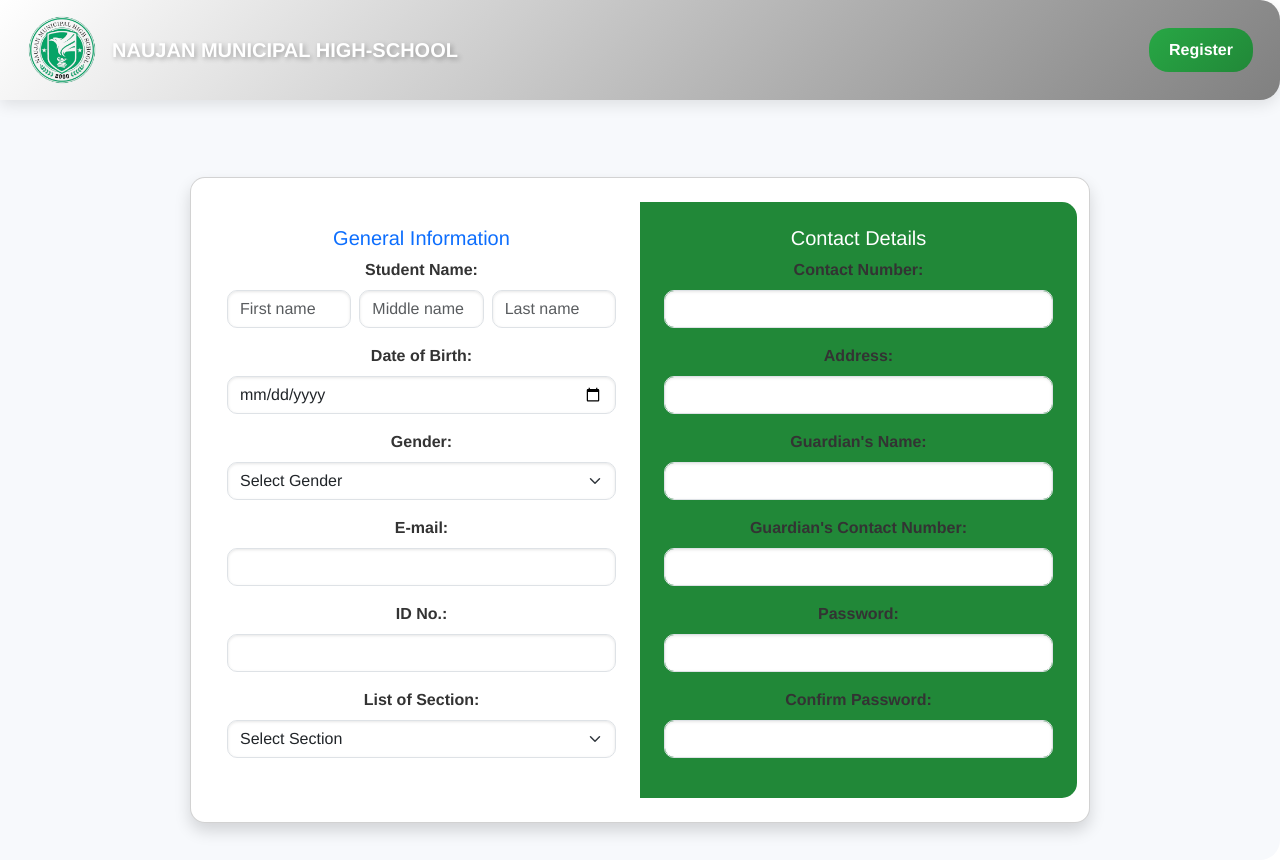
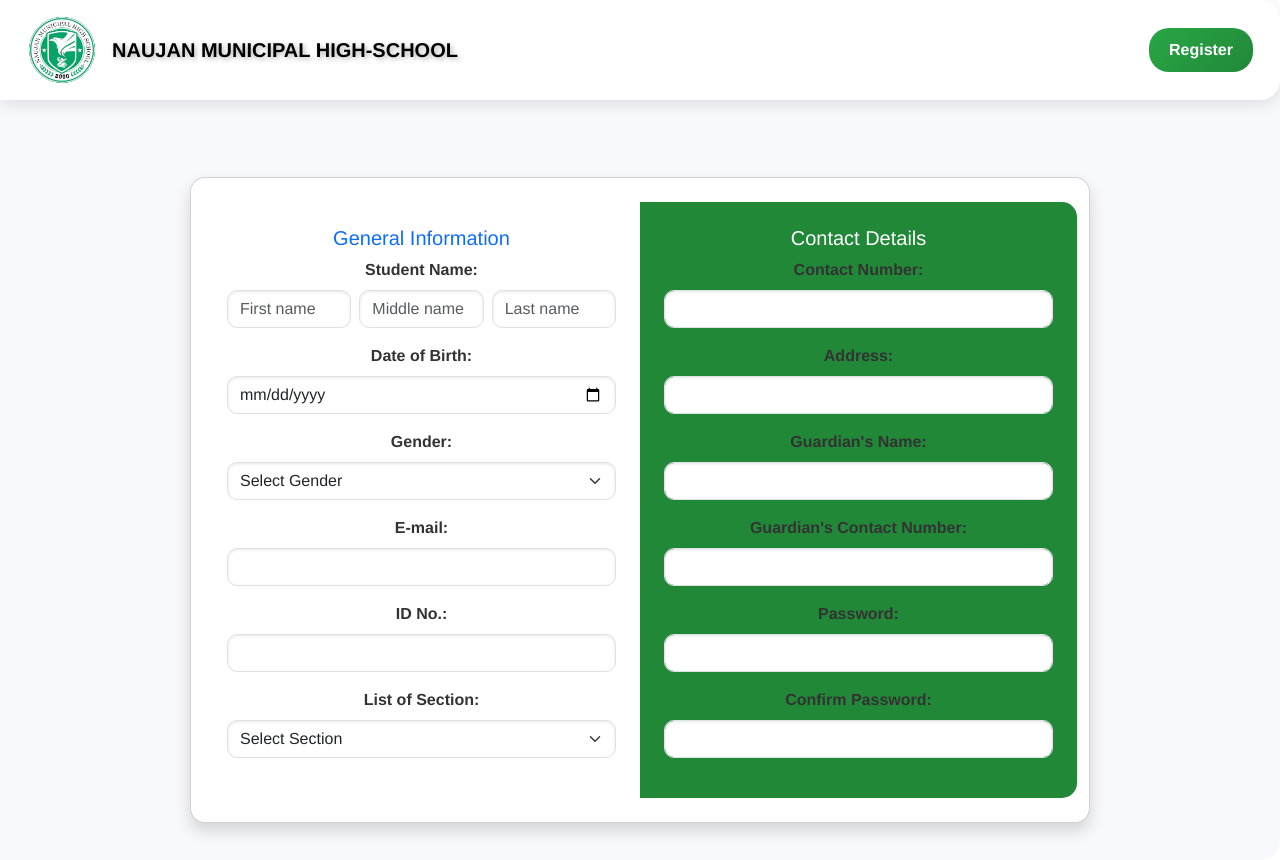
Before and after one commit to jinwoo00/FinalProject_AppDev, a Vue app in the folder frontend/: page /register in a window 1280 px wide. Built offline with nearby package versions, Linux system fonts and the light colour scheme.

Commit message:
Update register.vue

```diff
--- a/frontend/src/components/register.vue
+++ b/frontend/src/components/register.vue
@@ -229,7 +229,7 @@ body, html {
   width: 100%;
   z-index: 1000;
   box-shadow: 0 5px 15px rgba(0, 0, 0, 0.1);
-  background: linear-gradient(135deg, white, gray);
+  background: linear-gradient(135deg, white, white);
   padding: 10px 15px;
 
 }
@@ -255,7 +255,7 @@ body, html {
 .school-name {
   font-size: 20px;
   font-weight: bold;
-  color: white;
+  color: black;
   text-shadow: 2px 2px 5px rgba(0, 0, 0, 0.3);
 }
 
```
